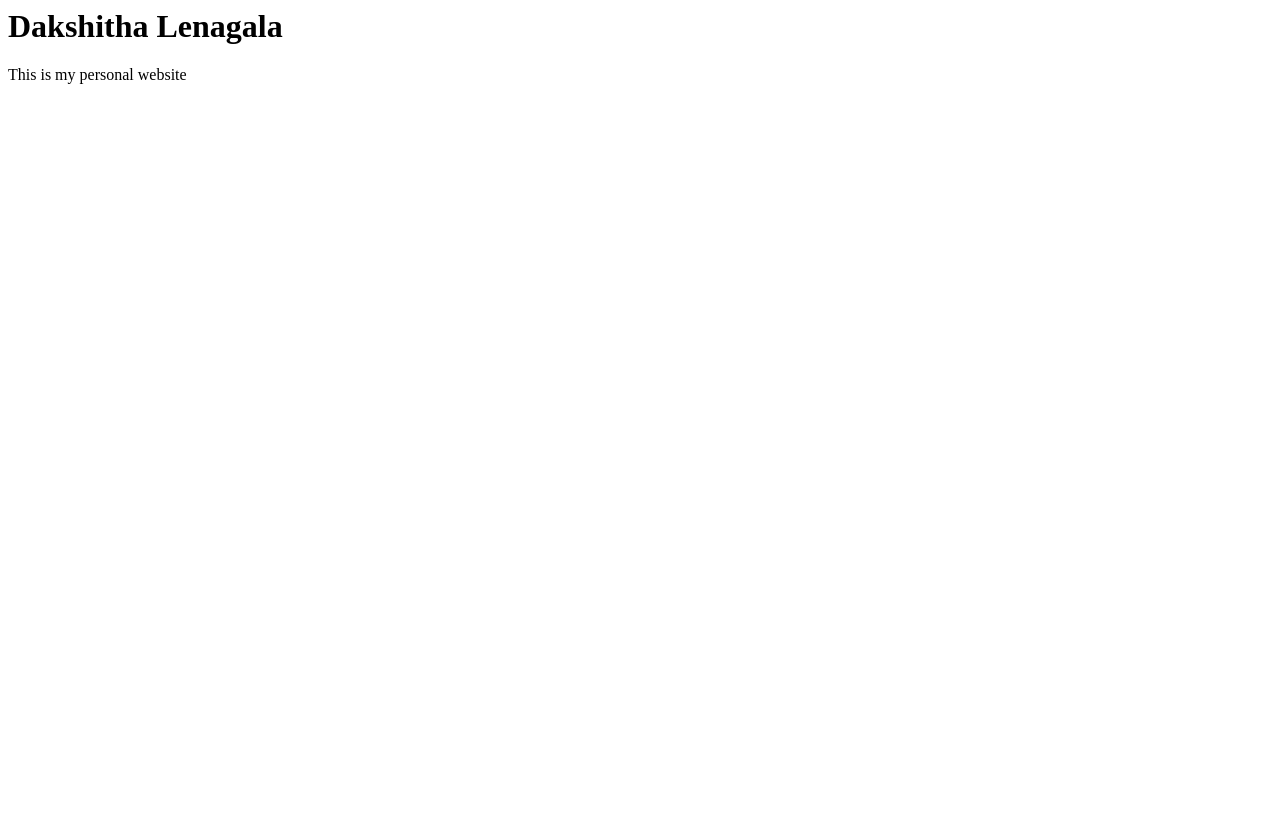
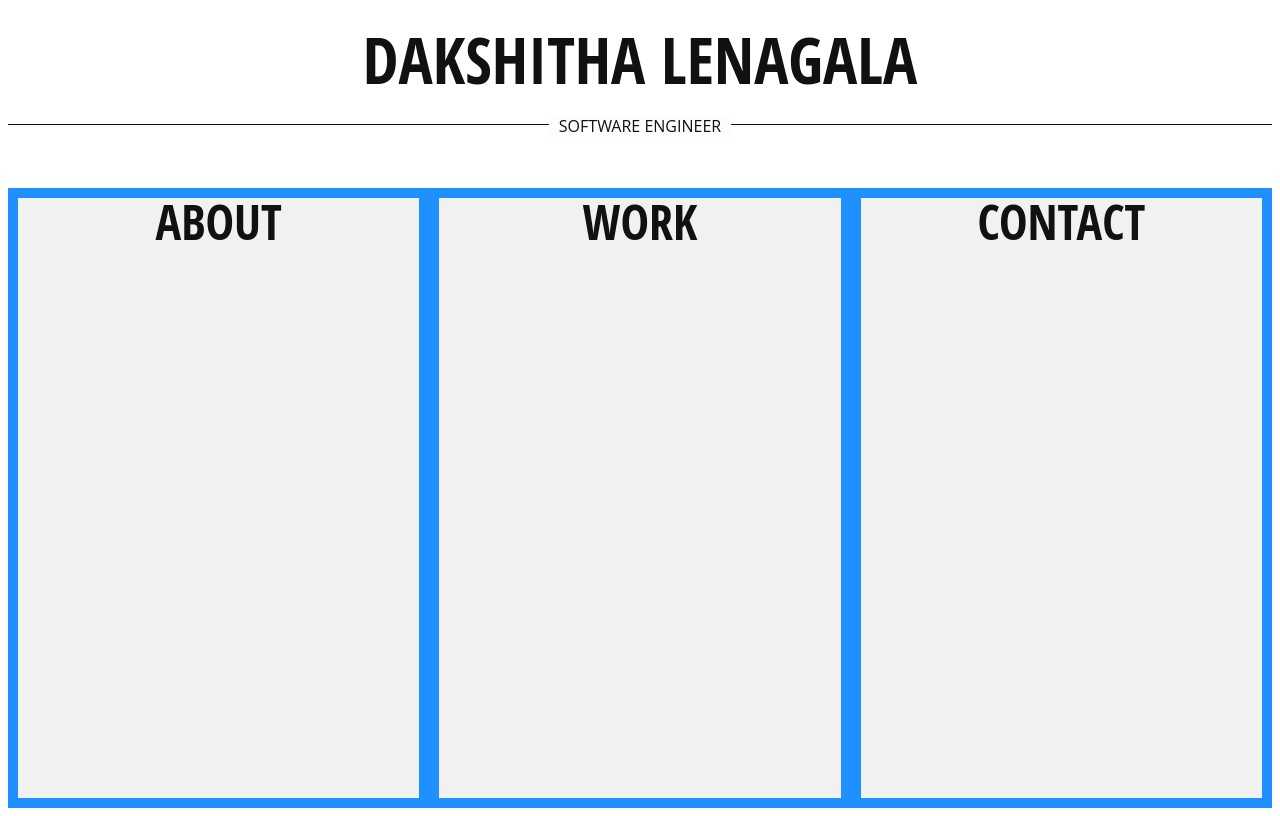
Before and after one commit to dakshithal/dakshithal.github.io, a plain HTML site: page index.html in a window 1280 px wide. Drawn offline with Linux system fonts and the light colour scheme.

Commit message:
Added some styles

```diff
--- /dev/null
+++ b/index.css
@@ -0,0 +1,93 @@
+h1 {
+  color: #111;
+  font-family: 'Open Sans Condensed', sans-serif;
+  font-size: 64px;
+  font-weight: 700;
+  line-height: 64px;
+  margin: 0 0 0;
+  padding: 20px 30px;
+  text-align: center;
+  text-transform: uppercase;
+}
+
+.profession {
+  color: #111;
+  display: block;
+  font-family: 'Open Sans', sans-serif;
+  font-size: 16px;
+  position: relative;
+  text-align: center;
+  z-index: 1;
+}
+
+.profession:before {
+  border-top: 1px solid #111;
+  content: '';
+  position: absolute;
+  top: 12px;
+  left: 0;
+  width: 100%;
+  z-index: -1;
+}
+
+.profession span {
+  background: #fdfdfd;
+  padding: 0 10px;
+  text-transform: uppercase;
+}
+
+.flex-container {
+  display: flex;
+  flex-direction: row;
+  flex-wrap: nowrap;
+  justify-content: space-evenly;
+  background-color: DodgerBlue;
+}
+
+.flex-item {
+  background-color: #f1f1f1;
+  flex-grow: 1;
+  flex-shrink: 1;
+  flex-basis: 0;
+  height: 600px;
+  margin: 10px;
+  text-align: center;
+  line-height: 75px;
+  font-size: 30px;
+  transition: all 0.2s ease-in-out;
+}
+
+.flex-item:hover {
+  transform: scale(1.1);
+  background-color: #a8e67f;
+}
+
+/*Not Used*/
+h2 {
+  color: #111;
+  font-family: 'Open Sans Condensed', sans-serif;
+  font-size: 48px;
+  font-weight: 700;
+  line-height: 48px;
+  margin: 0 0 24px;
+  padding: 0 30px;
+  text-align: center;
+  text-transform: uppercase;
+}
+
+p {
+  color: #111;
+  font-family: 'Open Sans', sans-serif;
+  font-size: 16px;
+  line-height: 28px;
+  margin: 0 0 48px;
+}
+
+a {
+  color: #990000;
+  text-decoration: none;
+}
+
+a:hover {
+  text-decoration: underline;
+}
--- a/index.html
+++ b/index.html
@@ -1,11 +1,18 @@
 <html>
   <head>
     <title>Dakshitha Lenagala</title>
+    <script src="index.js"></script>
+    <link rel="stylesheet" href="index.css" />
+    <!--CSS from https://wdexplorer.com/20-examples-beautiful-css-typography-design/-->
   </head>
 
   <body>
     <h1>Dakshitha Lenagala</h1>
-<p>This is my personal website</p>
+    <p class="profession"><span>Software Engineer</span></p>
+    <div class="flex-container">
+      <div class="flex-item"><h2>About</h2></div>
+      <div class="flex-item"><h2>Work</h2></div>
+      <div class="flex-item"><h2>Contact</h2></div>
+    </div>
   </body>
-
 </html>
```
Also changed, not shown: index.js (added). Lines whose indentation alone changed are shown as unchanged.
